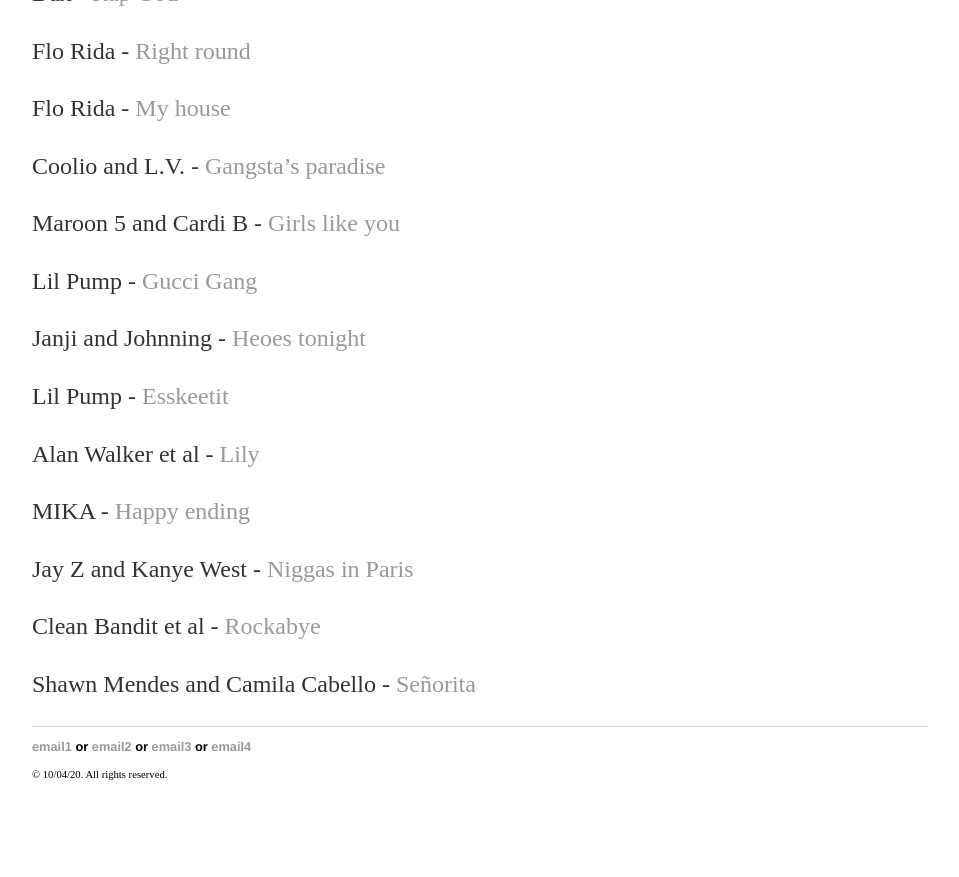
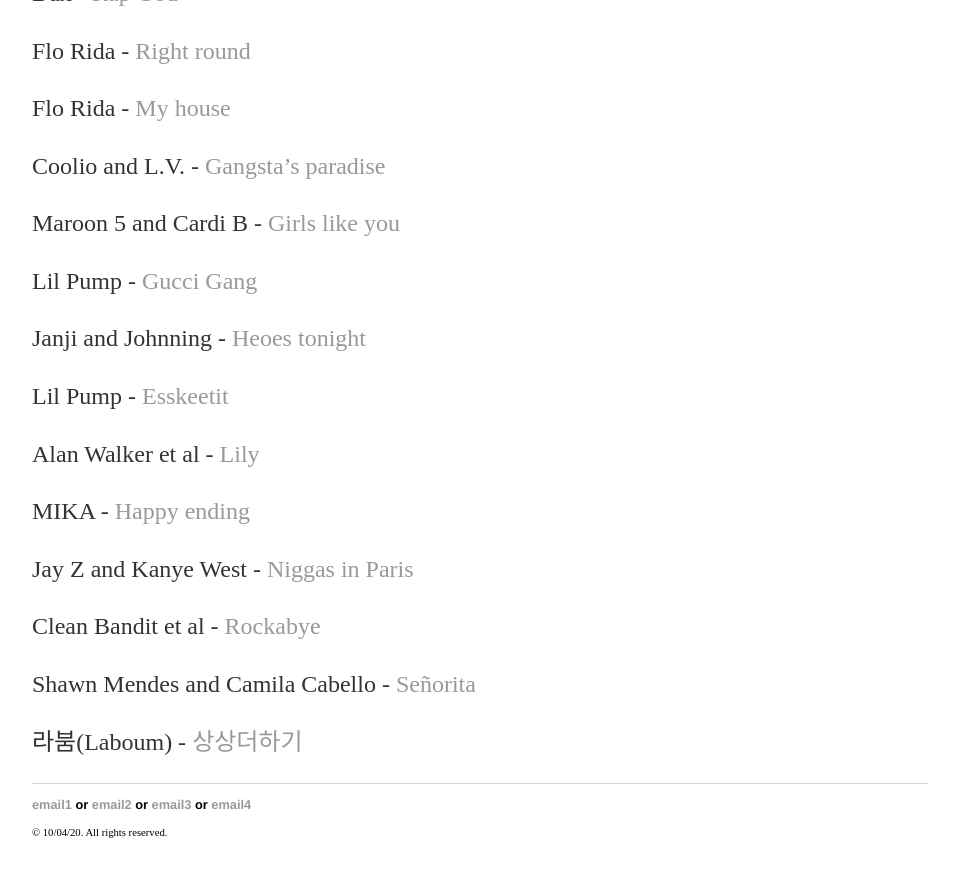
Before and after one commit to yjkweon24/yjkweon24.github.io, a Jekyll site: the page built from _posts/2018-10-23-songs-that-i-love.md, in a window 1280 px wide and 900 px high, scrolled down 4117 px. Shown: the top 877 px of the window, without its empty margins (160-1119 px from the left). Built offline with Jekyll 4.4.1, drawn with Linux system fonts in a browser that asks for light colours; before the commit the page ends 4959 px from its top, so only the background shows below that.

Commit message:
Update 2018-10-23-songs-that-i-love.md

```diff
--- a/_posts/2018-10-23-songs-that-i-love.md
+++ b/_posts/2018-10-23-songs-that-i-love.md
@@ -162,3 +162,5 @@
 Clean Bandit et al - [Rockabye](https://www.youtube.com/watch?v=papuvlVeZg8)
 
 Shawn Mendes and Camila Cabello - [Señorita](https://www.youtube.com/watch?v=Pkh8UtuejGw)
+
+라붐(Laboum) - [상상더하기](https://www.youtube.com/watch?v=SXTcZJM_qbo)
```
